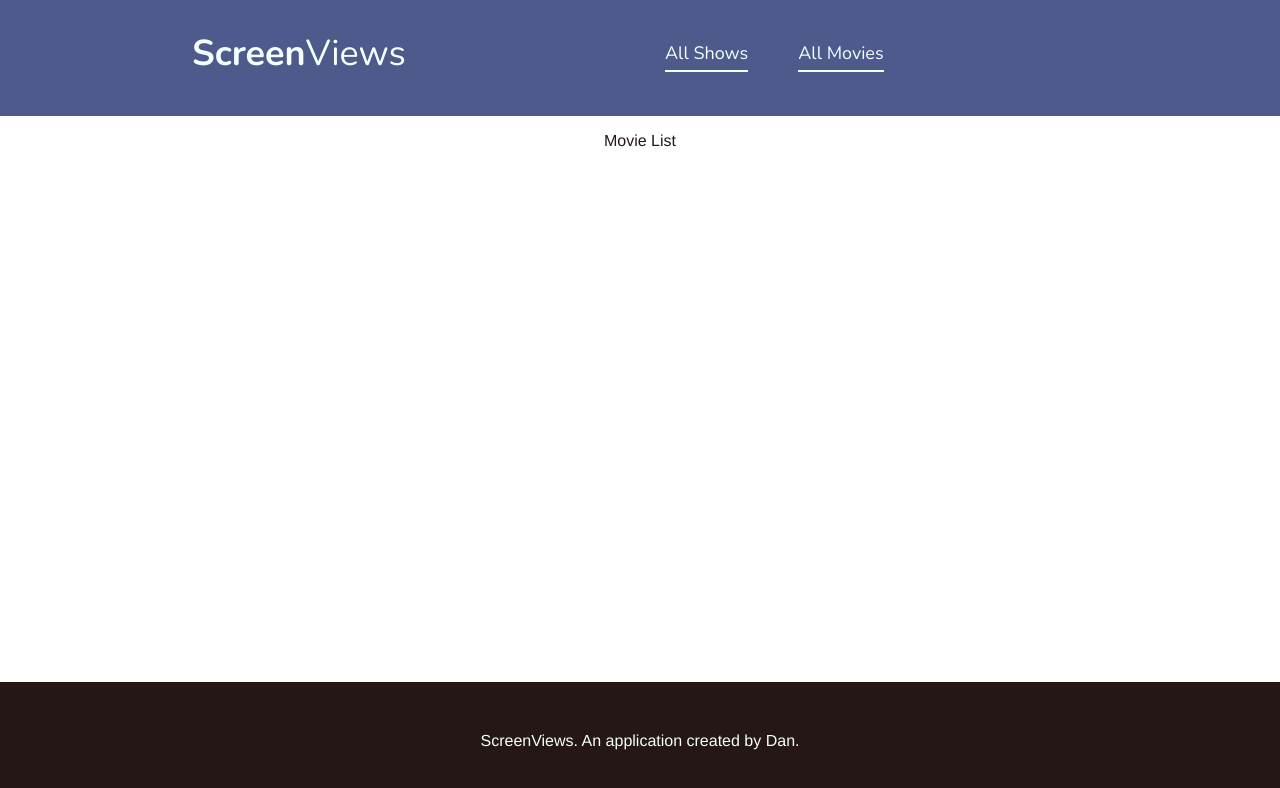
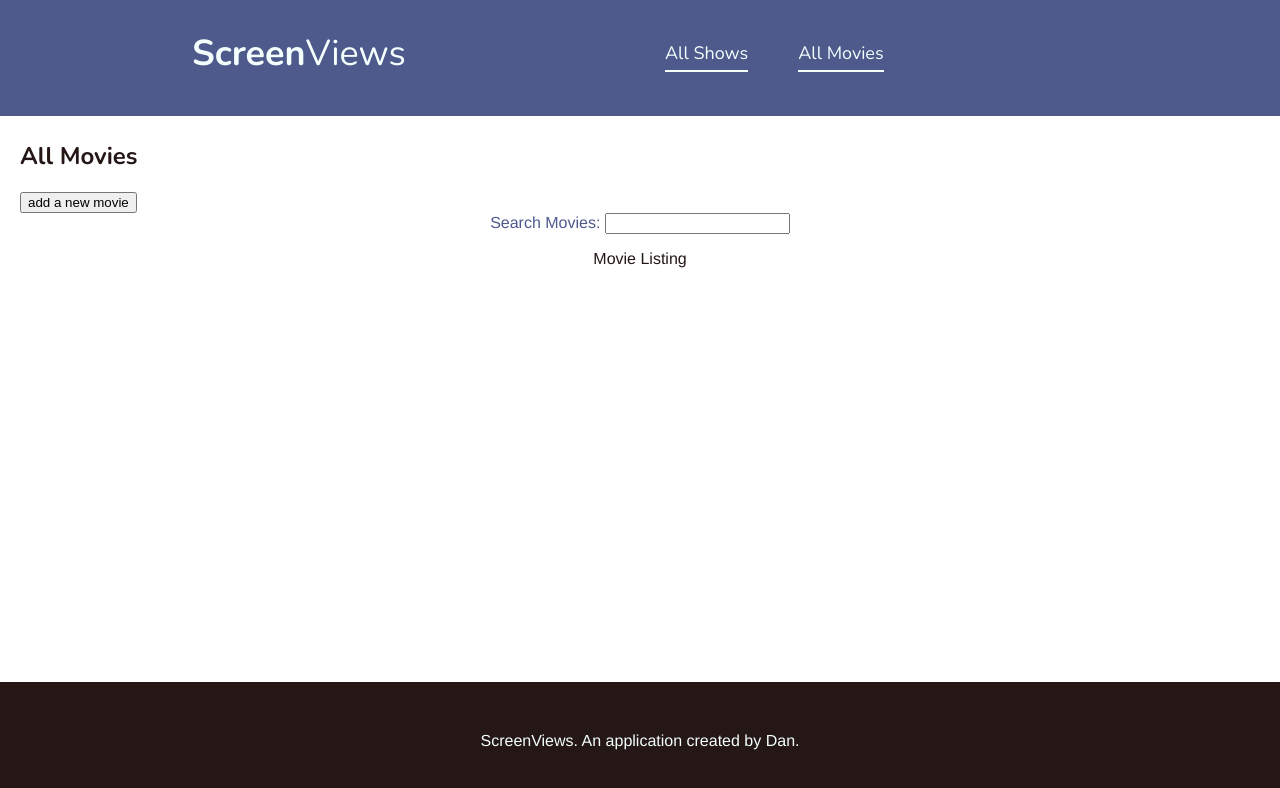
Before and after one commit to joinpursuit/8-0-react-crud-lab, a React (Create React App) app: page /movies in a window 1280 px wide. Shown: the top 788 px of the page. Built offline with nearby package versions, Linux system fonts and the light colour scheme.

Commit message:
slow progress

```diff
--- /dev/null
+++ b/src/components/movies/MovieIndex.css
@@ -0,0 +1,16 @@
+#movie-listing {
+  display: grid;
+  padding: 4px 20px;
+  grid-template-rows: auto auto 1fr;
+}
+
+.movies-elements {
+  display: flex;
+  flex-direction: column;
+  justify-content: space-evenly;
+  align-items: flex-start;
+}
+
+.movies-elements label {
+  margin: 0 auto;
+}
--- a/src/components/movies/MovieListing.js
+++ b/src/components/movies/MovieListing.js
@@ -1,3 +1,3 @@
 export default function MovieListing() {
-  return;
+  return <p>Movie Listing</p>;
 }
--- a/src/components/movies/MoviesIndex.js
+++ b/src/components/movies/MoviesIndex.js
@@ -1,3 +1,18 @@
+import MovieListing from "./MovieListing";
+
+import "./MovieIndex.css";
+
 export default function MoviesIndex() {
-  return <p>Movie List</p>;
+  return (
+    <div id="movie-listing">
+      <h2>All Movies</h2>
+      <section className="movies-elements">
+        <button>add a new movie</button>
+        <label htmlFor="searchMovies">
+          Search Movies: <input type="text" id="searchMovies" />
+        </label>
+      </section>
+      <MovieListing />
+    </div>
+  );
 }
```
